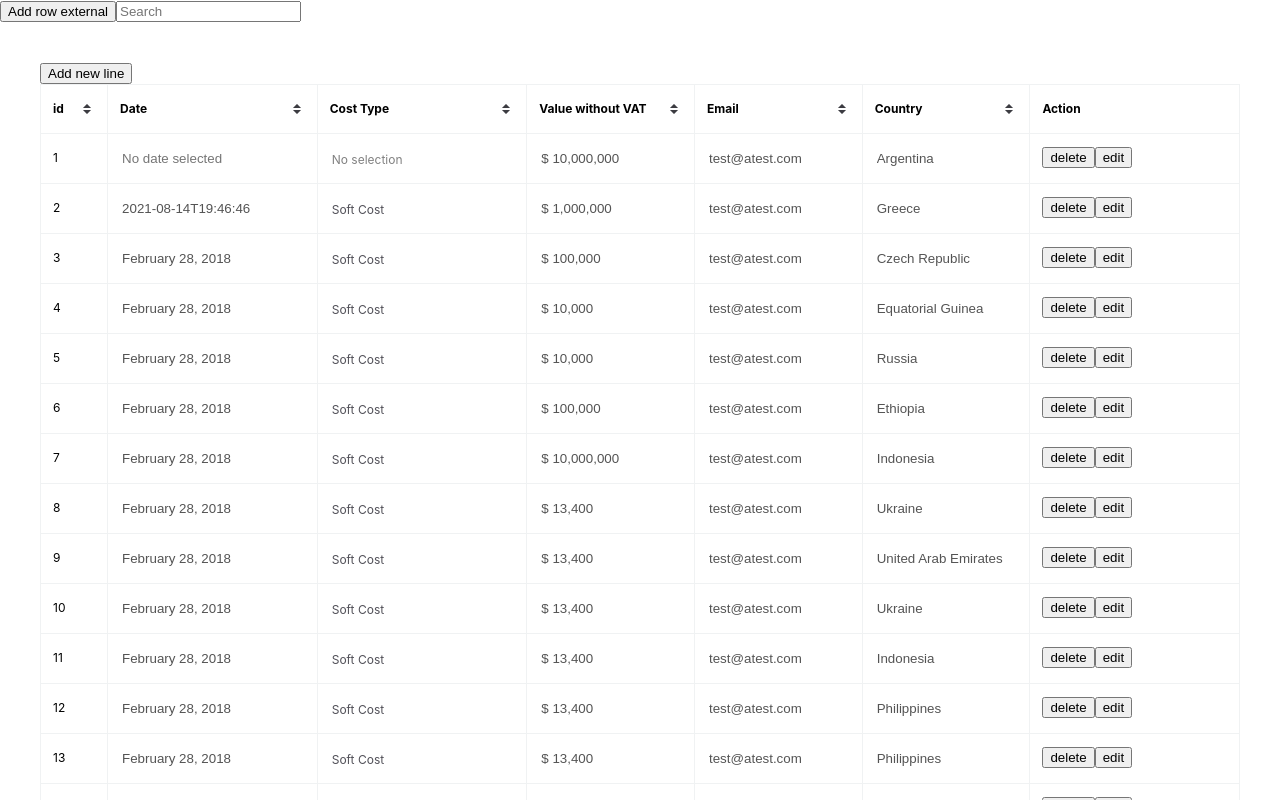
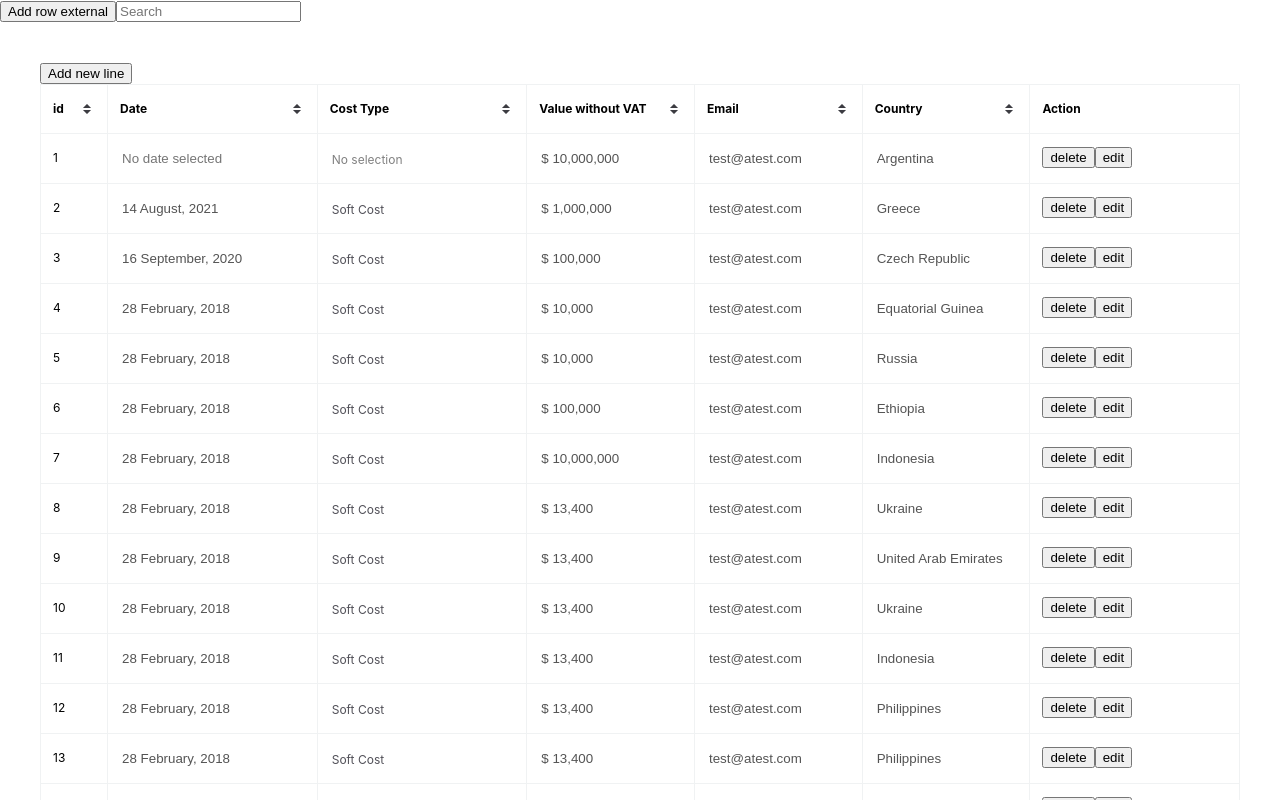
Before and after one commit to unkindee/react-table-editable-rows, a React (Create React App) app: page / in a window 1280 px wide. Shown: the top 800 px of the page. Built offline with nearby package versions, Linux system fonts and the light colour scheme.

Commit message:
datepicker reset fix

```diff
--- a/src/MOCK_TABLE_DATA.json
+++ b/src/MOCK_TABLE_DATA.json
@@ -17,7 +17,7 @@
   },
   {
       "id": 3,
-      "date": "February 28, 2018",
+      "date": "2020-09-16T19:46:46",
       "cost_type": "soft",
       "value_no_vat": "100000",
       "email": "test@atest.com",
--- a/src/components/CustomTable.js
+++ b/src/components/CustomTable.js
@@ -172,6 +172,15 @@ const TableWrapper = styled.div`
     }
   }
 `
+
+const ActionItem = styled.button`
+  cursor: pointer;
+
+  &:hover {
+    color: #2081FA;
+  }
+`
+
 const pageIntervals = [30]
 
 export const createNewRow = (data, cols) => {
@@ -200,14 +209,6 @@ export const usePrevious = (value) => {
   })
   return ref.current
 }
-
-const ActionItem = styled.button`
-  cursor: pointer;
-
-  &:hover {
-    color: #2081FA;
-  }
-`
 
 const customSelect = {
   container: (provided, state) => ({
@@ -276,10 +277,8 @@ const Datepicker = (props) => {
 
   return (
     <DatePicker
-      {...field}
-      {...props}
+      selected={field.value && new Date(field.value)}
       dateFormat='dd MMMM, yyyy'
-      selected={field.value && new Date(field.value)}
       onChange={date => setFieldValue(field.name, date)}
       disabled={disabled}
       placeholderText={placeholder}
```
